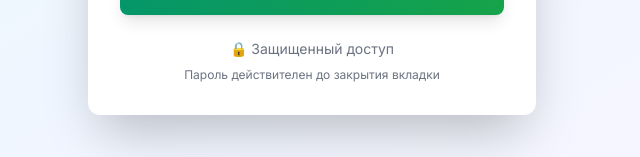
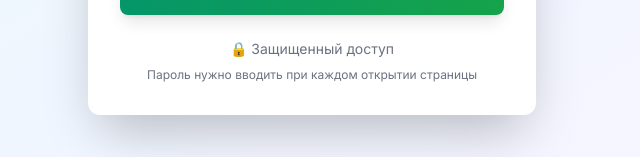
Before and after one commit to BarBerryy/boykent_dashboard, a React (Vite) app: page / in a window 1280 px wide. Shown: the part 510-667 px from the top of the page, without its empty margins (328-968 px from the left). Built offline with nearby package versions, Linux system fonts and the light colour scheme; the HTML template or start-up script is replaced by a standard one.

Commit message:
Latest changes

```diff
--- a/src/components/OptimizedApartmentMixDashboard.tsx
+++ b/src/components/OptimizedApartmentMixDashboard.tsx
@@ -16,9 +16,7 @@ import DetailModal from './DetailModal';
 
 const OptimizedApartmentMixDashboard = () => {
   // 🔐 Все useState должны быть ВНАЧАЛЕ (до любых условий)
-  const [isAuthenticated, setIsAuthenticated] = useState<boolean>(() => {
-    return sessionStorage.getItem('boykent_auth') === 'true'; // ✅ sessionStorage
-  });
+  const [isAuthenticated, setIsAuthenticated] = useState<boolean>(false); // ✅ Всегда false при загрузке
   const [passwordInput, setPasswordInput] = useState<string>('');
   const [error, setError] = useState<string>('');
   const [buildingClass, setBuildingClass] = useState<BuildingClass>('new_optimal');
@@ -30,7 +28,6 @@ const OptimizedApartmentMixDashboard = () => {
     e.preventDefault();
     if (passwordInput === CORRECT_PASSWORD) {
       setIsAuthenticated(true);
-      sessionStorage.setItem('boykent_auth', 'true'); // ✅ sessionStorage
       setError('');
     } else {
       setError('Неверный пароль');
@@ -40,7 +37,6 @@ const OptimizedApartmentMixDashboard = () => {
 
   const handleLogout = () => {
     setIsAuthenticated(false);
-    sessionStorage.removeItem('boykent_auth'); // ✅ sessionStorage
   };
 
   // Вычисляемые значения ПОСЛЕ всех useState
@@ -94,7 +90,7 @@ const OptimizedApartmentMixDashboard = () => {
 
           <div className="mt-6 text-center text-sm text-gray-500">
             <p>🔒 Защищенный доступ</p>
-            <p className="text-xs mt-2">Пароль действителен до закрытия вкладки</p>
+            <p className="text-xs mt-2">Пароль нужно вводить при каждом открытии страницы</p>
           </div>
         </div>
       </div>
@@ -116,7 +112,7 @@ const OptimizedApartmentMixDashboard = () => {
       </div>
 
       <div className="bg-white rounded-xl shadow-2xl p-8">
-        {/* Остальной ваш код без изменений */}
+        {/* Заголовок */}
         <div className="text-center mb-6">
           <h1 className="text-4xl font-bold text-gray-800 mb-2">
             Планируемая квартирография ЖК "Бойкент" 💚
@@ -126,12 +122,15 @@ const OptimizedApartmentMixDashboard = () => {
           </p>
         </div>
 
+        {/* Выбор класса жилья */}
         <ClassSelector currentClass={buildingClass} onClassChange={setBuildingClass} />
 
+        {/* Описание */}
         <p className="text-center text-gray-600 mb-8 text-lg italic">
           {currentData.description}
         </p>
 
+        {/* Ключевые метрики */}
         <MetricsCards
           totalUnits={currentData.totalUnits}
           totalArea={currentData.totalArea}
@@ -139,13 +138,16 @@ const OptimizedApartmentMixDashboard = () => {
           marginPercent={currentMetrics.marginPercent}
         />
 
+        {/* Сравнительный анализ */}
         <ComparisonChart data={comparisonData} visible={showComparisonChart} />
 
+        {/* Графики */}
         <div className="grid md:grid-cols-2 gap-8 mb-8">
           <PieChartSection data={currentData.mix} />
           <BarChartSection data={areaRanges} />
         </div>
 
+        {/* Детальная таблица */}
         <DetailedTable
           mix={currentData.mix}
           totalUnits={currentData.totalUnits}
@@ -154,10 +156,13 @@ const OptimizedApartmentMixDashboard = () => {
           pricePerSqm={currentMetrics.pricePerSqm}
         />
 
+        {/* Финансовые показатели */}
         <FinancialMetricsSection metrics={currentMetrics} totalArea={currentData.totalArea} />
 
+        {/* Информация о классе */}
         <BuildingClassInfo buildingClass={buildingClass} />
 
+        {/* Детальная планировка */}
         <div className="mt-8 bg-white border-2 border-indigo-200 rounded-lg p-6">
           <h3 className="text-2xl font-bold text-gray-800 mb-4 text-center">
             📐 Детальная планировка квартир
@@ -173,11 +178,14 @@ const OptimizedApartmentMixDashboard = () => {
           </p>
         </div>
 
+        {/* Рекомендации */}
         <Recommendations />
 
+        {/* Сравнительная таблица */}
         <ComparisonTable />
       </div>
 
+      {/* Модальное окно */}
       <DetailModal
         showDetailModal={showDetailModal}
         setShowDetailModal={setShowDetailModal}
```
